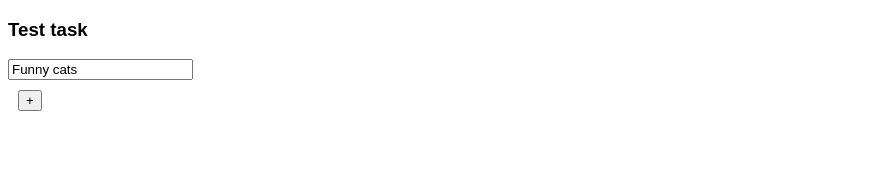
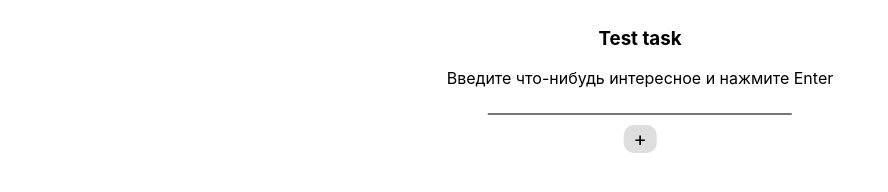
Before and after one commit to yasevplaton/testWidget2, a React app: page / in a window 1280 px wide. Shown: the whole page, without its empty margins (0-888 px from the left). Built offline with nearby package versions, Linux system fonts and the light colour scheme.

Commit message:
add youtube search

```diff
--- a/package.json
+++ b/package.json
@@ -2,7 +2,10 @@
   "name": "testWidget2",
   "version": "0.0.1",
   "dependencies": {
+    "axios": "^0.19.0",
+    "bootstrap": "^4.3.1",
     "eventemitter3": "^2.0.2",
+    "react-bootstrap": "^1.0.0-beta.12",
     "uuid": "^2.0.3"
   },
   "engines": {
--- a/src/components/video.js
+++ b/src/components/video.js
@@ -1,4 +1,5 @@
 import React from 'react';
+import "../styles/video.css";
 
 class Video extends React.Component {
 
@@ -10,7 +11,6 @@ class Video extends React.Component {
 		return (
 			<div className="video">
 				<iframe width="auto" height="auto" src={this.props.url} frameBorder="0" allowFullScreen></iframe>
-				<span>{this.props.videoId}</span>
 			</div>
 		);
 	}
--- a/src/components/videoList.js
+++ b/src/components/videoList.js
@@ -1,5 +1,7 @@
 import React from 'react';
 import Video from './video';
+import "../styles/btn.css";
+import "../styles/videoList.css";
 
 class VideoList extends React.Component {
 
@@ -13,12 +15,17 @@ class VideoList extends React.Component {
 	 * @param {Array<string>} videos
 	 * @return {string}
 	 */
+
 	static getRandomVideo(videos) {
 		return /v=([\S]+)/.exec(videos[Math.floor(Math.random() * (videos.length + 1))])[1];
 	}
 
 	add() {
-		this.props.model.add(VideoList.getRandomVideo(this.props.videos));
+		if (this.props.videos.length) {
+			this.props.model.add(VideoList.getRandomVideo(this.props.videos));
+		} else {
+			alert("Сначала найдите что-нибудь на YouTube");
+		}
 	}
 
 	remove(video) {
@@ -26,14 +33,16 @@ class VideoList extends React.Component {
 	}
 
 	render() {
+
 		const list = this.props.model.videos.map(video => {
 			return (
-				<div key={video.id}>
+				<div key={video.id} className="videoList__desc">
 					{video.url}
-					<button onClick={this.remove.bind(this, video)}>x</button>
+					<button className="btn btn--remove" onClick={this.remove.bind(this, video)}>x</button>
 				</div>
 			);
 		}, this);
+
 		const videos = this.props.model.videos.map(video => {
 			return (
 				<Video
@@ -43,10 +52,11 @@ class VideoList extends React.Component {
 				/>
 			);
 		}, this);
+
 		return (
-			<div>
-				<div className="addButton">
-					<button onClick={this.add.bind(this)}>+</button>
+			<div className="videoList__wrapper">
+				<div className="btn--add__wrapper">
+					<button className="btn btn--add" onClick={this.add.bind(this)}>+</button>
 				</div>
 				<div className="videoList">
 					{list}
--- a/src/components/youtubeInput.js
+++ b/src/components/youtubeInput.js
@@ -1,32 +1,39 @@
-import React from 'react';
+import React from "react";
+import "../styles/searchBar.css";
 
-const handleKeyPress = Symbol()
-	, handleOnChange = Symbol()
-	;
+const handleKeyPress = Symbol(),
+  handleOnChange = Symbol();
 
 export default class Input extends React.Component {
   constructor() {
     super();
-		this.state = {value: 'Funny cats'};
+    this.state = { value: "" };
   }
+
   [handleKeyPress](event) {
-		if (event.key === 'Enter') {
-			console.log(`Let's make youtube search for "${this.state.value}"`);
+    if (event.key === "Enter" && this.state.value !== "") {
+      this.props.handleInput(this.state.value);
+    } else if (event.key === "Enter") {
+      alert("Введите что-нибудь в поисковой строке!");
     }
   }
+
   [handleOnChange](event) {
-		this.setState({value: event.target.value});
+    this.setState({ value: event.target.value });
   }
+
   render() {
     return (
-			<div>
+      <label className="searchBar__wrapper">
+        <div className="searchBar__label">Введите что-нибудь интересное и нажмите Enter</div>
         <input
+          className="searchBar"
           type="text"
           onChange={this[handleOnChange].bind(this)}
           onKeyPress={this[handleKeyPress].bind(this)}
           value={this.state.value}
         />
-			</div>
+      </label>
     );
   }
 }
--- a/src/index.js
+++ b/src/index.js
@@ -1,24 +1,66 @@
-import React from 'react';
-import {render} from 'react-dom';
-import VideoList from './components/videoList';
-import VideoModel from './models/video';
-import Input from './components/youtubeInput';
-import videos from './videos';
-import './styles/style.css';
+import React from "react";
+import { render } from "react-dom";
+import VideoList from "./components/videoList";
+import VideoModel from "./models/video";
+import Input from "./components/youtubeInput";
+import axios from "axios";
+import videos from "./videos";
+import "./styles/style.css";
 
-const model = window.model = new VideoModel();
+const model = (window.model = new VideoModel());
 
-const App = (props) => (
-	<div>
-		<h3>Test task</h3>
-		<Input />
-		<VideoList model={model} videos={videos}/>
-	</div>
-);
+class App extends React.Component {
+	constructor() {
+		super();
+		this.state = {
+			videos: []
+		};
+	}
+
+  handleSearch(inputValue) {
+		// get some videos from YouTube
+    axios
+      .get("/search", {
+        baseURL: "https://www.googleapis.com/youtube/v3/",
+        params: {
+          part: "snippet",
+          maxResults: 4,
+          key: "AIzaSyA8MvfX9C8wZmAFUvHdfa6Uq-Gl5KNB3Co",
+          type: "video",
+          q: inputValue
+        }
+      })
+			.then(response => {
+
+				// convert video id to url
+				const videos = response.data.items.map(item => `https://www.youtube.com/watch?v=${item.id.videoId}`);
+
+				this.setState({
+					videos: videos
+				})
+
+			})
+			.catch(err => {
+				console.error(err);
+			});
+  }
+
+  render() {
+    return (
+      <div className="wrapper">
+        <div className="content">
+          <h3 className="heading">Test task</h3>
+          <Input handleInput={this.handleSearch.bind(this)}/>
+          <VideoList model={model} videos={videos}/>
+        </div>
+      </div>
+    );
+  }
+}
 
 function renderApp() {
-	render(<App/>, document.getElementById('app'));
+  render(<App />, document.getElementById("app"));
 }
 
-model.on('change', renderApp);
+model.on("change", renderApp);
 renderApp();
--- a/src/models/video.js
+++ b/src/models/video.js
@@ -17,6 +17,7 @@ class VideoModel extends EventEmitter {
 	 * @param {object} [value]
 	 * @returns {Array<object>|*}
 	 */
+
 	static store(key, value) {
 		if (value) {
 			return localStorage.setItem(key, JSON.stringify(value));
@@ -27,6 +28,7 @@ class VideoModel extends EventEmitter {
 			} catch(e) {
 				value = [];
 			}
+
 			return value || [];
 		}
 	}
@@ -35,6 +37,7 @@ class VideoModel extends EventEmitter {
 	 * Add new video to model
 	 * @param videoId
 	 */
+
 	add(videoId) {
 		this.videos.push({
 			url: `http://www.youtube.com/embed/${videoId}?autoplay=1`
--- /dev/null
+++ b/src/styles/btn.css
@@ -0,0 +1,25 @@
+.btn {
+  padding: 2px 10px;
+  border-radius: 10px;
+  border: none;
+  font-size: 20px;
+  cursor: pointer;
+  transition: all .3s;
+}
+
+.btn--add {
+  background: rgba(189, 189, 189, 0.5);
+}
+
+.btn--add__wrapper {
+  margin-bottom: 10px;
+}
+
+.btn--add:hover {
+  background: rgba(189, 189, 189, 1);
+}
+
+.btn--remove {
+  background: none;
+  color: red;
+}
--- /dev/null
+++ b/src/styles/searchBar.css
@@ -0,0 +1,19 @@
+.searchBar__wrapper {
+  margin-bottom: 10px;
+  width: 100%;
+  display: flex;
+  flex-direction: column;
+  align-items: center;
+}
+
+.searchBar {
+  width: 300px;
+  border-top: none;
+  border-left: none;
+  border-right: none;
+}
+
+.searchBar__label {
+  text-align: center;
+  margin-bottom: 7px;
+}
--- a/src/styles/style.css
+++ b/src/styles/style.css
@@ -1,34 +1,18 @@
 * {
-    font-family: Arial;
+    font-family: "BlinkMacSystemFont", "Segoe UI", "Roboto", "Helvetica Neue", Arial, "Noto Sans", sans-serif;
 }
 
-.videoList {
-    float: right;
+.wrapper {
+    position: relative;
+    width: 100%;
+    height: 100%;
 }
 
-.videoList > div {
-    background-color: aquamarine;
+.content {
+    position: absolute;
+    left: 50%;
+    display: flex;
+    flex-direction: column;
+    align-items: center;
+    transform: translateX(-50%);
 }
-
-.videoList > div:hover {
-    background-color: darkorange;
-}
-
-.video {
-    display: inline-block;
-    position: relative;
-}
-
-.video > span {
-    position: absolute;
-    margin-left: auto;
-    margin-right: auto;
-    left: 0;
-    right: 0;
-    transform: rotate(-45deg);
-    color: orange;
-}
-
-.addButton {
-    margin: 10px;
-}
--- /dev/null
+++ b/src/styles/video.css
@@ -0,0 +1,6 @@
+.video {
+  display: inline-block;
+  position: relative;
+  margin-right: 10px;
+  margin-bottom: 10px;
+}
--- /dev/null
+++ b/src/styles/videoList.css
@@ -0,0 +1,9 @@
+.videoList__wrapper {
+  display: flex;
+  flex-direction: column;
+  align-items: center;
+}
+
+.videoList__desc:last-child {
+  margin-bottom: 10px;
+}
```
Also changed, not shown: src/helpers/youtube.js (added, +13 -0 lines), webpack.config.js (+29 -28 lines), 1 other file. Lines whose indentation alone changed are shown as unchanged.
